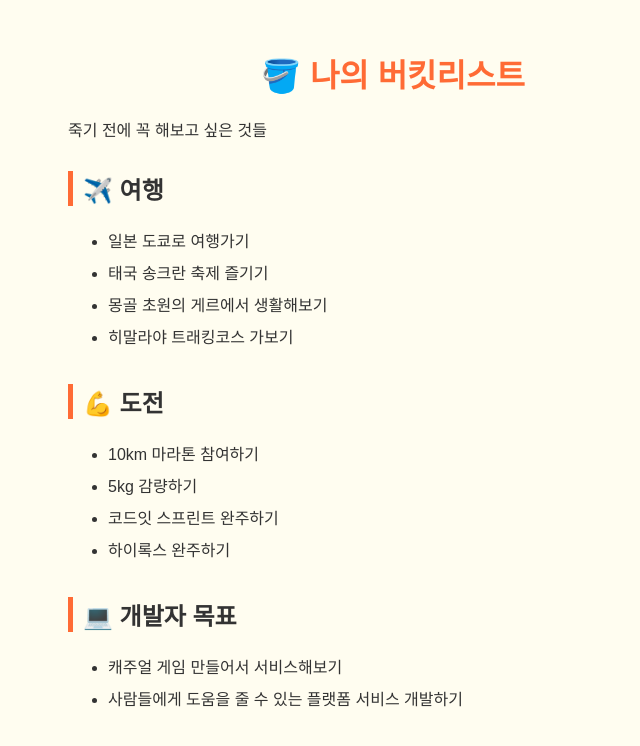
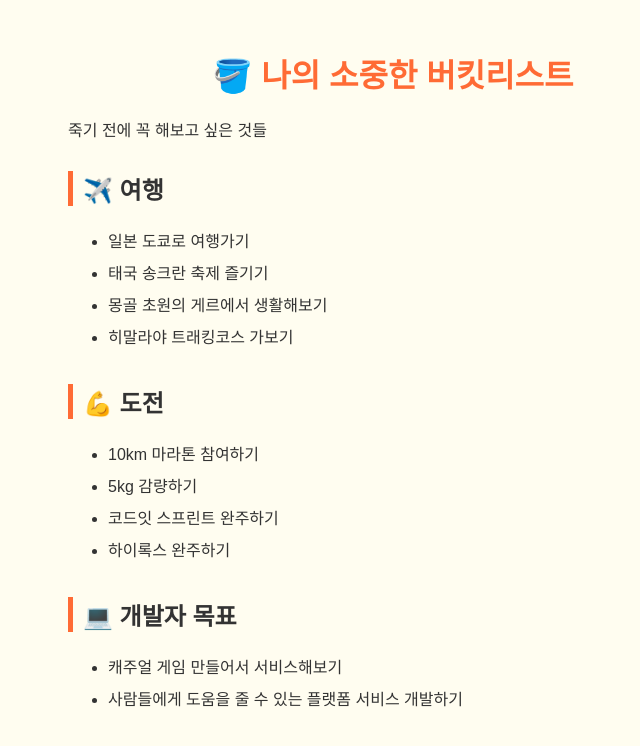
Before and after one commit to SteveLee56/my-bucketlist, a plain HTML site: page index.html in a window 1280 px wide. Shown: the whole page, without its empty margins (247-887 px from the left). Drawn offline with Linux system fonts and the light colour scheme.

Commit message:
충돌 발생을 위한 index.html 내용 수정!

```diff
--- a/index.html
+++ b/index.html
@@ -27,7 +27,8 @@
     </style>
   </head>
   <body>
-    <h1>🪣 나의 버킷리스트</h1>
+    <!-- GitHub에서 이렇게 수정 -->
+    <h1>🪣 나의 소중한 버킷리스트</h1>
     <p>죽기 전에 꼭 해보고 싶은 것들</p>
 
     <h2>✈️ 여행</h2>
```
